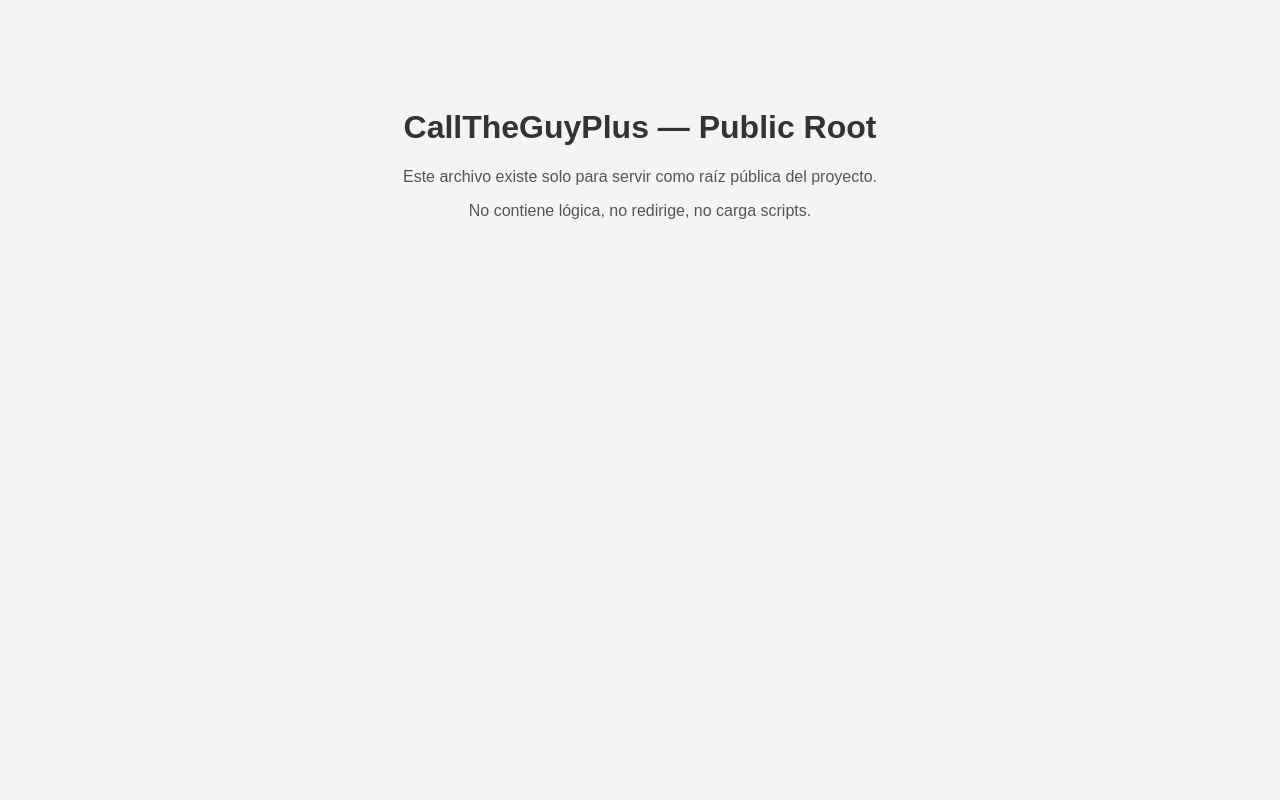
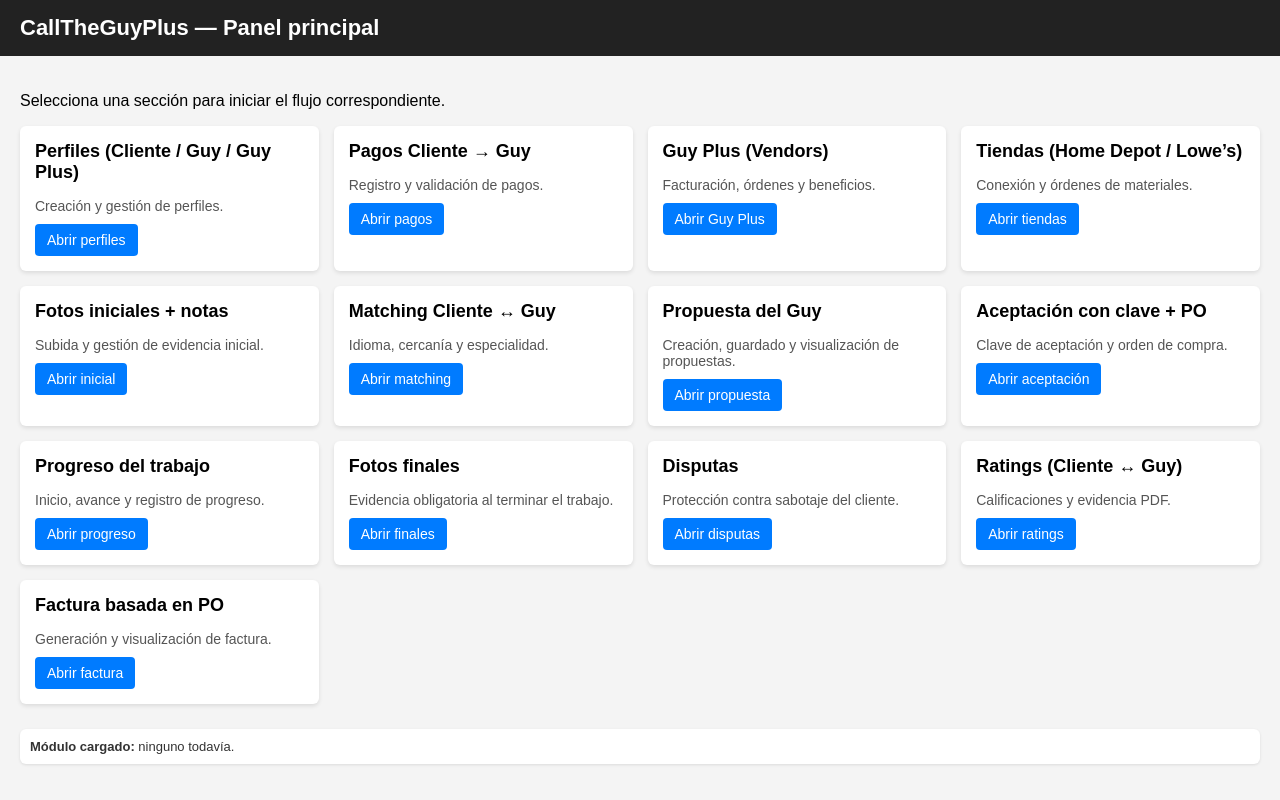
Before and after one commit to javiermaciasc/CallTheGuyPLus, a plain HTML site: page index.html in a window 1280 px wide. Drawn offline with Linux system fonts and the light colour scheme.

Commit message:
Update index.html

```diff
--- a/index.html
+++ b/index.html
@@ -2,28 +2,178 @@
 <html lang="es">
 <head>
     <meta charset="UTF-8">
-    <title>CallTheGuyPlus — Public</title>
-    <link rel="icon" href="favicon.ico">
+    <title>CallTheGuyPlus</title>
+    <meta name="viewport" content="width=device-width, initial-scale=1.0">
+
     <style>
         body {
+            margin: 0;
             font-family: Arial, sans-serif;
             background: #f4f4f4;
-            text-align: center;
-            padding-top: 80px;
         }
-        h1 {
+        header {
+            background: #222;
+            color: #fff;
+            padding: 15px 20px;
+        }
+        header h1 {
+            margin: 0;
+            font-size: 22px;
+        }
+        main {
+            padding: 20px;
+        }
+        .section-list {
+            display: grid;
+            grid-template-columns: repeat(auto-fit, minmax(260px, 1fr));
+            gap: 15px;
+        }
+        .card {
+            background: #fff;
+            border-radius: 6px;
+            padding: 15px;
+            box-shadow: 0 2px 4px rgba(0,0,0,0.1);
+        }
+        .card h2 {
+            margin-top: 0;
+            font-size: 18px;
+        }
+        .card p {
+            margin: 6px 0 10px;
+            color: #555;
+            font-size: 14px;
+        }
+        .card button {
+            padding: 8px 12px;
+            border: none;
+            border-radius: 4px;
+            background: #007bff;
+            color: #fff;
+            cursor: pointer;
+            font-size: 14px;
+        }
+        .card button:hover {
+            background: #0056b3;
+        }
+        #app-log {
+            margin-top: 25px;
+            font-size: 13px;
             color: #333;
-        }
-        p {
-            color: #555;
+            background: #fff;
+            padding: 10px;
+            border-radius: 6px;
+            box-shadow: 0 1px 3px rgba(0,0,0,0.1);
         }
     </style>
 </head>
 <body>
 
-    <h1>CallTheGuyPlus — Public Root</h1>
-    <p>Este archivo existe solo para servir como raíz pública del proyecto.</p>
-    <p>No contiene lógica, no redirige, no carga scripts.</p>
+<header>
+    <h1>CallTheGuyPlus — Panel principal</h1>
+</header>
+
+<main>
+    <p>Selecciona una sección para iniciar el flujo correspondiente.</p>
+
+    <div class="section-list">
+        <div class="card">
+            <h2>Perfiles (Cliente / Guy / Guy Plus)</h2>
+            <p>Creación y gestión de perfiles.</p>
+            <button onclick="loadModule('frontend/assets/profile.js')">Abrir perfiles</button>
+        </div>
+
+        <div class="card">
+            <h2>Pagos Cliente → Guy</h2>
+            <p>Registro y validación de pagos.</p>
+            <button onclick="loadModule('frontend/assets/payments.js')">Abrir pagos</button>
+        </div>
+
+        <div class="card">
+            <h2>Guy Plus (Vendors)</h2>
+            <p>Facturación, órdenes y beneficios.</p>
+            <button onclick="loadModule('frontend/assets/guyplus.js')">Abrir Guy Plus</button>
+        </div>
+
+        <div class="card">
+            <h2>Tiendas (Home Depot / Lowe’s)</h2>
+            <p>Conexión y órdenes de materiales.</p>
+            <button onclick="loadModule('frontend/assets/stores.js')">Abrir tiendas</button>
+        </div>
+
+        <div class="card">
+            <h2>Fotos iniciales + notas</h2>
+            <p>Subida y gestión de evidencia inicial.</p>
+            <button onclick="loadModule('frontend/assets/initial.js')">Abrir inicial</button>
+        </div>
+
+        <div class="card">
+            <h2>Matching Cliente ↔ Guy</h2>
+            <p>Idioma, cercanía y especialidad.</p>
+            <button onclick="loadModule('frontend/assets/matching.js')">Abrir matching</button>
+        </div>
+
+        <div class="card">
+            <h2>Propuesta del Guy</h2>
+            <p>Creación, guardado y visualización de propuestas.</p>
+            <button onclick="loadModule('frontend/assets/proposal.js')">Abrir propuesta</button>
+        </div>
+
+        <div class="card">
+            <h2>Aceptación con clave + PO</h2>
+            <p>Clave de aceptación y orden de compra.</p>
+            <button onclick="loadModule('frontend/assets/acceptance.js')">Abrir aceptación</button>
+        </div>
+
+        <div class="card">
+            <h2>Progreso del trabajo</h2>
+            <p>Inicio, avance y registro de progreso.</p>
+            <button onclick="loadModule('frontend/assets/progress.js')">Abrir progreso</button>
+        </div>
+
+        <div class="card">
+            <h2>Fotos finales</h2>
+            <p>Evidencia obligatoria al terminar el trabajo.</p>
+            <button onclick="loadModule('frontend/assets/final.js')">Abrir finales</button>
+        </div>
+
+        <div class="card">
+            <h2>Disputas</h2>
+            <p>Protección contra sabotaje del cliente.</p>
+            <button onclick="loadModule('frontend/assets/disputes.js')">Abrir disputas</button>
+        </div>
+
+        <div class="card">
+            <h2>Ratings (Cliente ↔ Guy)</h2>
+            <p>Calificaciones y evidencia PDF.</p>
+            <button onclick="loadModule('frontend/assets/ratings.js')">Abrir ratings</button>
+        </div>
+
+        <div class="card">
+            <h2>Factura basada en PO</h2>
+            <p>Generación y visualización de factura.</p>
+            <button onclick="loadModule('frontend/assets/invoice.js')">Abrir factura</button>
+        </div>
+    </div>
+
+    <div id="app-log">
+        <strong>Módulo cargado:</strong> ninguno todavía.
+    </div>
+</main>
+
+<script>
+    function loadModule(path) {
+        const log = document.getElementById('app-log');
+        log.innerHTML = '<strong>Módulo cargado:</strong> ' + path;
+
+        const existing = document.querySelector('script[data-dynamic="true"]');
+        if (existing) existing.remove();
+
+        const s = document.createElement('script');
+        s.src = path;
+        s.dataset.dynamic = 'true';
+        document.body.appendChild(s);
+    }
+</script>
 
 </body>
 </html>
```
